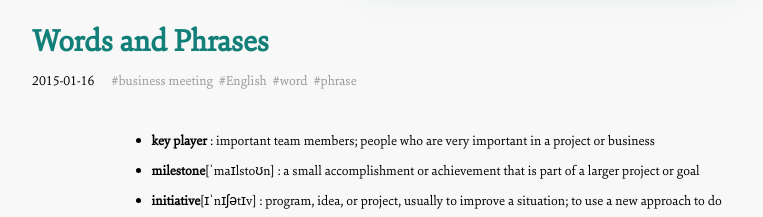
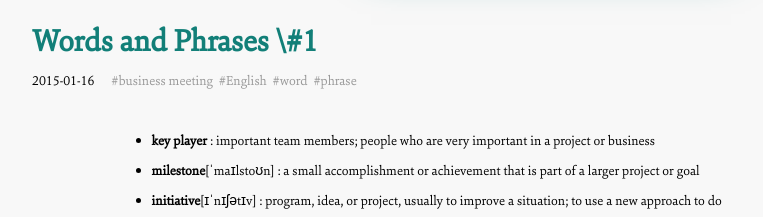
Before and after one commit to luolinjia/en, a Jekyll site: the page built from _posts/2015-01-16-words-and-phrases-1.md, in a window 1280 px wide and 1133 px high. Shown: the part 388-605 px from the top of the window, without its empty margins (208-971 px from the left). Built offline with Jekyll 4.4.1, drawn with Linux system fonts in a browser that asks for light colours; Markdown is read by kramdown in place of the engine named in the settings; comment, search, counter and statistics services are not loaded.

Commit message:
Update 2015-01-16-words-and-phrases-1.md

```diff
--- a/_posts/2015-01-16-words-and-phrases-1.md
+++ b/_posts/2015-01-16-words-and-phrases-1.md
@@ -1,6 +1,6 @@
 ---
 layout: post
-title: Words and Phrases #1
+title: Words and Phrases \#1
 logo: http://i1154.photobucket.com/albums/p531/luolinjia/blog%20images/words_zps91a7cea6.jpg
 categories:
 - Words
```
